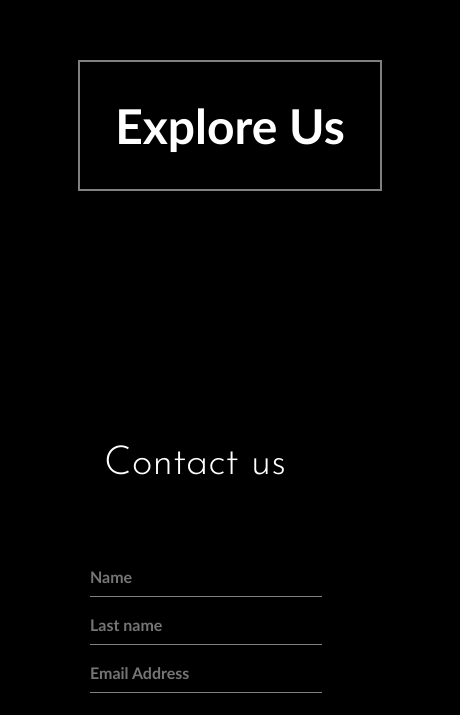
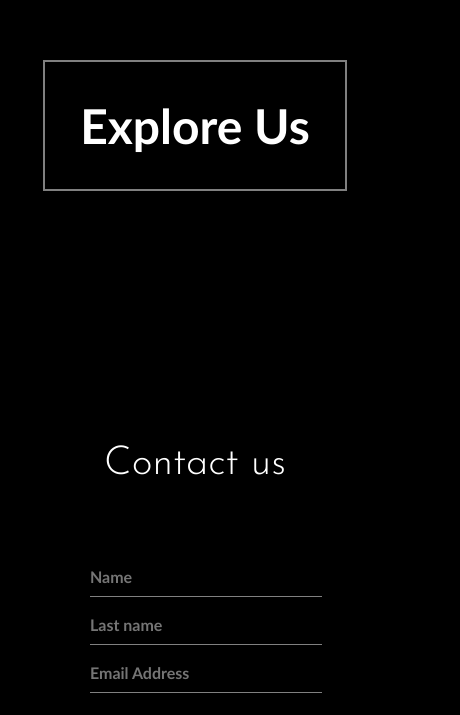
Before and after one commit to TusharSaxena2005/How-ztellerz, a plain HTML site: page index.html in a window 390 px wide. Shown: the part 6061-6776 px from the top of the page, 460 px wide, since content can reach past the window. Drawn offline with nearby package versions, Linux system fonts and the light colour scheme.

Commit message:
fixing respionsive bug

```diff
--- a/css/fee.css
+++ b/css/fee.css
@@ -459,7 +459,7 @@ hr {
 }
 
 
-@media only screen and (max-width:500px) {
+@media only screen and (max-width:670px) {
 
     #outer-navbar {
         height: 20vh;
@@ -499,8 +499,7 @@ hr {
     }
 
     #explore {
-        min-width: 300px;
-        max-width: 462px;
+        width: 100%;
     }
 
     form {
```
